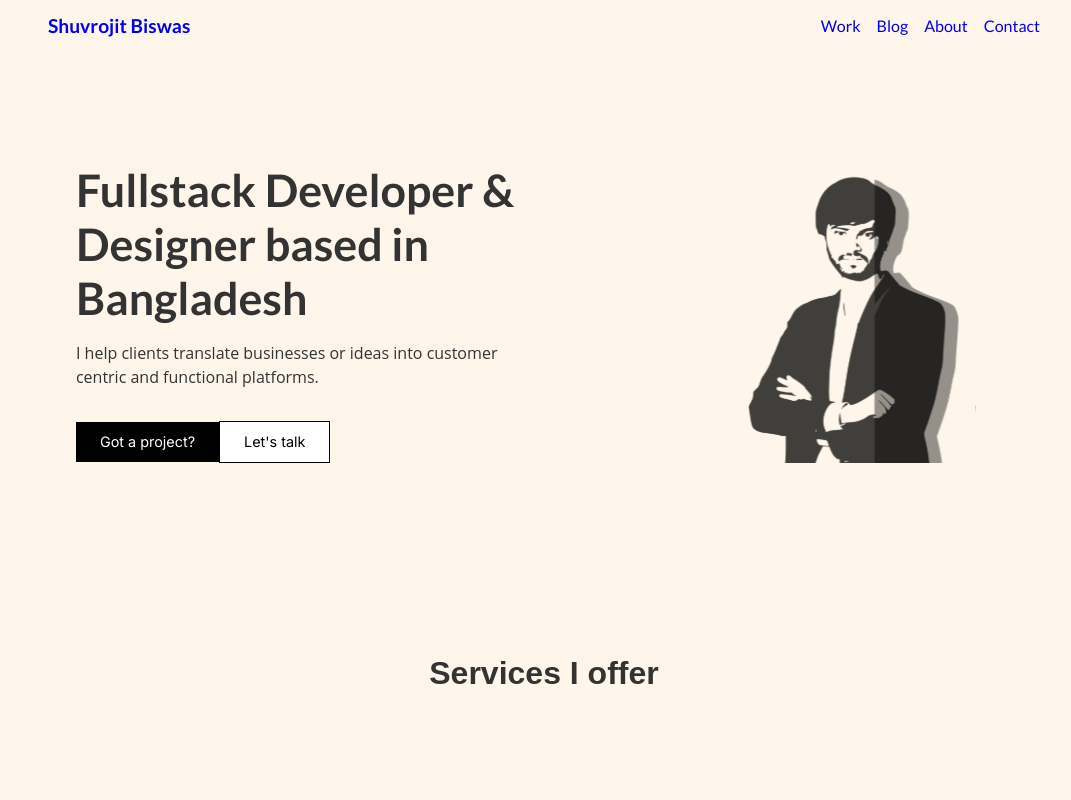
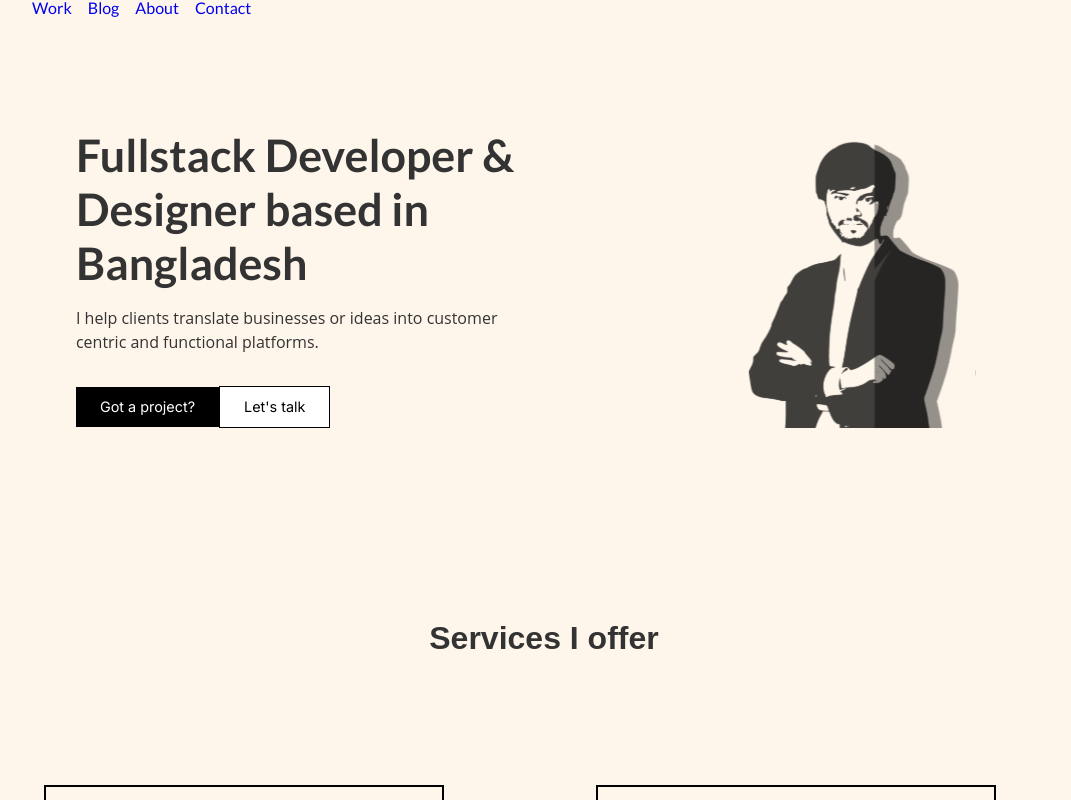
Before and after one commit to shuvrojit/shuvrojit.github.io, a Next.js app: page / in a window 1280 px wide. Shown: the top 800 px of the page, without its empty margins (96-1167 px from the left). Built offline with nearby package versions, Linux system fonts and the light colour scheme.

Commit message:
Fix styled components props issue in Header

```diff
--- a/src/components/header/index.tsx
+++ b/src/components/header/index.tsx
@@ -20,7 +20,6 @@ const Nav = styled.nav`
   display: flex;
   justify-content: space-between;
   align-items: center;
-
   @media (max-width: 768px) {
     width: 100vw;
   }
@@ -31,7 +30,7 @@ const NavTitle = styled.h1`
   font-size: 1.2rem;
 `;
 
-const NavList = styled.ul<{ isopen: boolean }>`
+const NavList = styled.ul<{ $isopen?: boolean }>`
   font-size: 1rem;
   list-style: none;
   margin: 0;
@@ -42,7 +41,7 @@ const NavList = styled.ul<{ isopen: boolean }>`
     font-size: 1.5rem;
     top: 0;
     position: fixed;
-    display: ${(props) => (props.isopen ? "flex" : "none")};
+    display: ${(props) => (props.$isopen ? "flex" : "none")};
     background-color: #fff;
     width: 100%;
     height: 100%;
@@ -95,7 +94,7 @@ const HamburgerMenu = styled.div`
 `;
 
 const Header = () => {
-  const [isOpen, setIsOpen] = useState(false);
+  const [isOpen, setIsOpen] = useState<boolean>(false);
 
   const toggleMenu = () => {
     setIsOpen(!isOpen);
@@ -104,10 +103,7 @@ const Header = () => {
   return (
     <>
       <Nav>
-        <NavTitle className={latoBold.className}>
-          <Link href="/">Shuvrojit Biswas</Link>
-        </NavTitle>
-        <NavList isopen={isOpen} className={latoMedium.className}>
+        <NavList $isopen={isOpen} className={latoMedium.className}>
           <NavItem>
             <Link href="/work">Work</Link>
           </NavItem>
```
